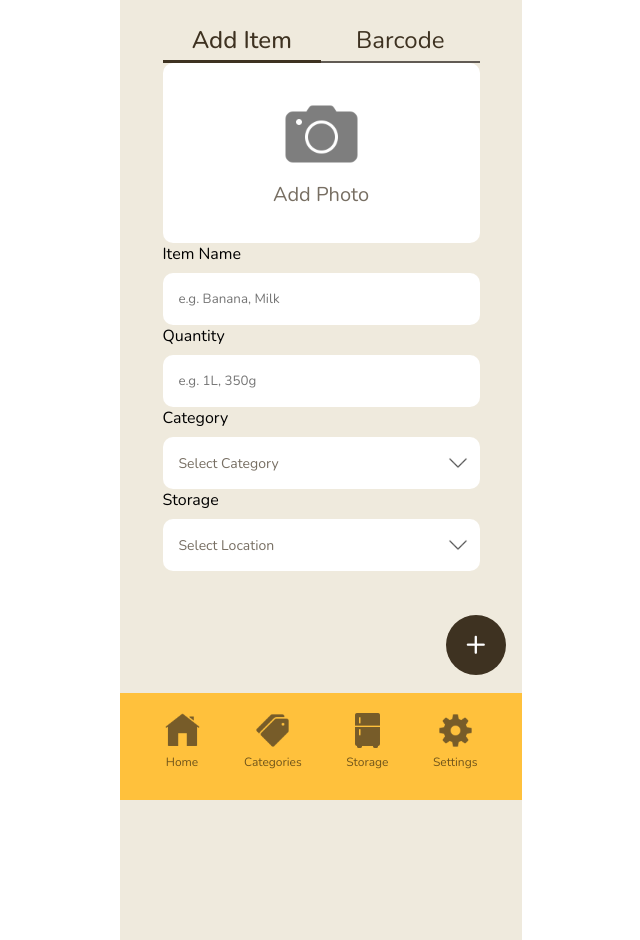
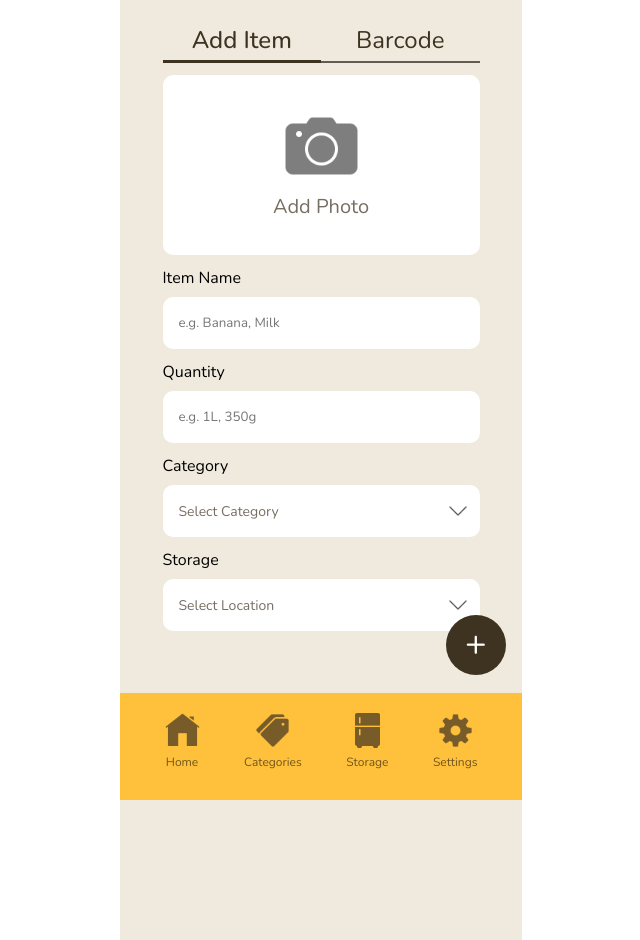
Before and after one commit to siljasihvo/easy-kitchen-frontend, a Vue app: page /add-item in a window 1280 px wide. Shown: the whole page, without its empty margins (319-959 px from the left). Built offline with nearby package versions, Linux system fonts and the light colour scheme.

Commit message:
Fix spacing

```diff
--- a/src/components/AddItem.vue
+++ b/src/components/AddItem.vue
@@ -24,6 +24,7 @@ const storageList = [
 </script>
 
 <template>
+	<main>
 		<AddPhoto />
 		<BaseInput label="Item Name" placeholder="e.g. Banana, Milk" />
 		<BaseInput label="Quantity" placeholder="e.g. 1L, 350g" />
@@ -35,4 +36,13 @@ const storageList = [
 			label="Storage"
 			defaultText="Select Location"
 			:options="storageList" />
+	</main>
 </template>
+
+<style scoped>
+main {
+	display: flex;
+	flex-direction: column;
+	gap: 12px;
+}
+</style>
--- a/src/components/BaseInput.vue
+++ b/src/components/BaseInput.vue
@@ -6,9 +6,11 @@ defineProps({
 </script>
 
 <template>
-	<label>{{ label }}</label>
-	<section class="container">
-		<input type="text" :placeholder="placeholder" />
+	<section>
+		<label>{{ label }}</label>
+		<div class="container">
+			<input type="text" :placeholder="placeholder" />
+		</div>
 	</section>
 </template>
 
--- a/src/components/TabHeader.vue
+++ b/src/components/TabHeader.vue
@@ -33,6 +33,7 @@ const selectTab = (tabName) => {
 	display: flex;
 	justify-content: center;
 	border-bottom: 2px solid #615b54;
+	margin-bottom: 12px;
 }
 
 .tab-btn {
```
Lines whose indentation alone changed are shown as unchanged.
